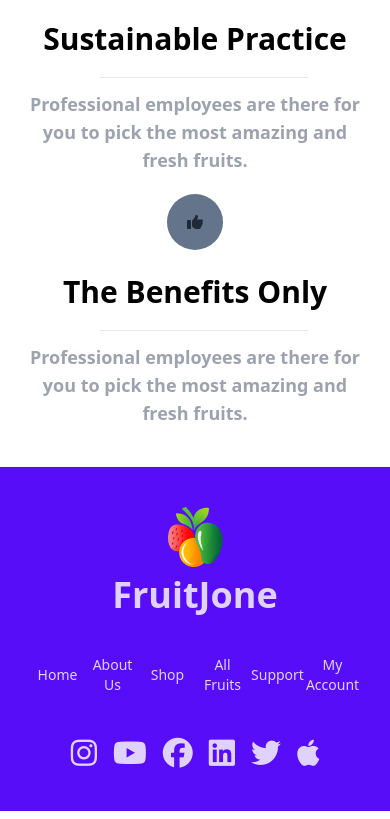
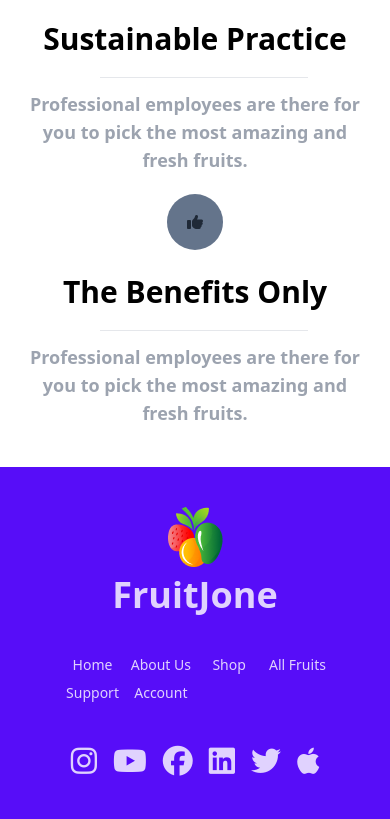
Before and after one commit to Alamin-25/fruit-brust-main, a plain HTML site: page index.html in a window 390 px wide. Shown: the part 7391-8210 px from the top of the page. Drawn offline with nearby package versions, Linux system fonts and the light colour scheme.

Commit message:
pust to footer responsive

```diff
--- a/index.html
+++ b/index.html
@@ -464,13 +464,13 @@
       <div><img src="./images/logo.png" alt=""></div>
       <div><h1 class="text-4xl font-bold">FruitJone</h1></div>
     </div>
-    <div class="grid grid-cols-6 grid-flow-col sm:grid-cols-1 gap-5 ">
+    <div class="grid grid-cols-4 md:grid-cols-4   lg:grid-cols-6 lg:gap-10 ">
      <a href="">Home</a>
      <a href="">About Us</a>
      <a href="">Shop</a>
      <a href="">All Fruits</a>
      <a href="">Support</a>
-      <a href="">My Account</a>
+      <a href="">Account</a>
     </div>
     <div>
       <div class="grid grid-flow-col gap-4">
```
